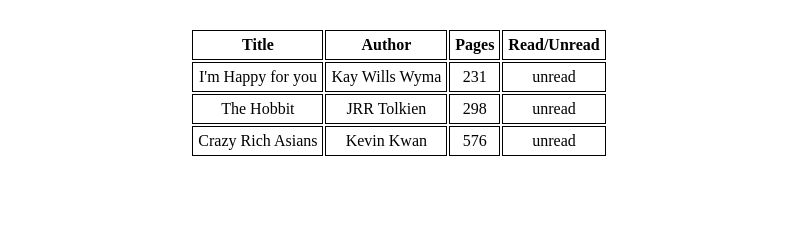
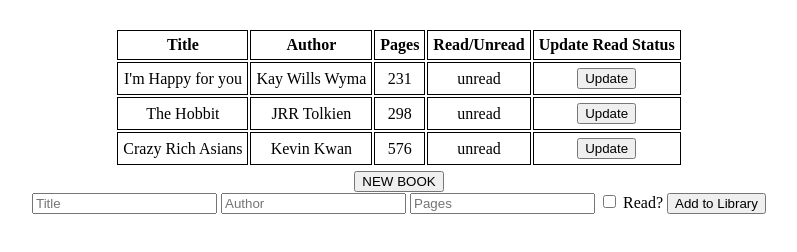
Before and after one commit to jsfilas/Library, a plain HTML site: page index.html in a window 1280 px wide. Shown: the whole page, without its empty margins (241-1038 px from the left). Drawn offline with Linux system fonts and the light colour scheme.

Commit message:
added button for update read status, made it function where table is cleared and refreshed on click. Added form for new book.

```diff
--- a/index.html
+++ b/index.html
@@ -10,6 +10,17 @@
             <div id="table">
             </div>
         </div>
+        <div id = "form-box">
+            <button id="newBook">NEW BOOK</button>
+            <form id="addForm">
+                <input id="title-input" type="text" placeholder="Title">
+                <input id="author-input" type="text" placeholder="Author">
+                <input id="pages-input" type="number" placeholder="Pages">
+                <input id="read-input" type="checkbox" > Read?
+                <button id="submit">Add to Library</button>
+
+            </form>
+        </div>
         <script src="library.js"></script>
     </body>
 </html>
--- a/library.js
+++ b/library.js
@@ -6,12 +6,22 @@ function Book(title, author, pages) {
     this.author = author;
     this.pages = pages;
     this.read = "unread";
+    this.button = document.createElement('button');
 }
+
+Book.prototype.readStatus = function() {
+    this.read = "read";
+    clearTable();
+    displayBooks();
+};
+
+
 
 // Function to add to Libaray Array
 function addBookToLibrary(obj) {
     myLibrary.push(obj);
 }
+
 
 const imHappyForYou = new Book("I'm Happy for you", "Kay Wills Wyma", 231);
 const theHobbit = new Book("The Hobbit", "JRR Tolkien", 298);
@@ -21,10 +31,9 @@ addBookToLibrary(imHappyForYou);
 addBookToLibrary(theHobbit);
 addBookToLibrary(crazyRichAsians);
 
-// var table = document.getElementById("table");  // set to table
 
 let myTable = document.querySelector('#table');
-let headers = ['Title', 'Author', 'Pages', 'Read/Unread'];
+let headers = ['Title', 'Author', 'Pages', 'Read/Unread', 'Update Read Status'];
 
 function displayBooks() {
     let table = document.createElement('table');
@@ -41,12 +50,24 @@ function displayBooks() {
 
     myLibrary.forEach(book => {
         let row = document.createElement('tr');
-
         Object.values(book).forEach(text =>{
+            if(text == book.button) {
+                let cell = document.createElement('td');
+                let makeButton = document.createElement('button');
+                makeButton.innerHTML = "Update";
+                makeButton.onclick = () => {
+                    book.read = "read";
+                    clearTable();
+                    displayBooks();
+                  }
+                cell.appendChild(makeButton);
+                row.appendChild(cell);
+            } else {
             let cell = document.createElement('td');
             let textNode = document.createTextNode(text);
             cell.appendChild(textNode);
             row.appendChild(cell);
+            }
         });
         table.appendChild(row);
     });
@@ -55,3 +76,8 @@ function displayBooks() {
 }
 
 displayBooks();
+
+let clearTable = function() {
+    const table = document.getElementById('table');
+    table.innerHTML = '';
+}
```
